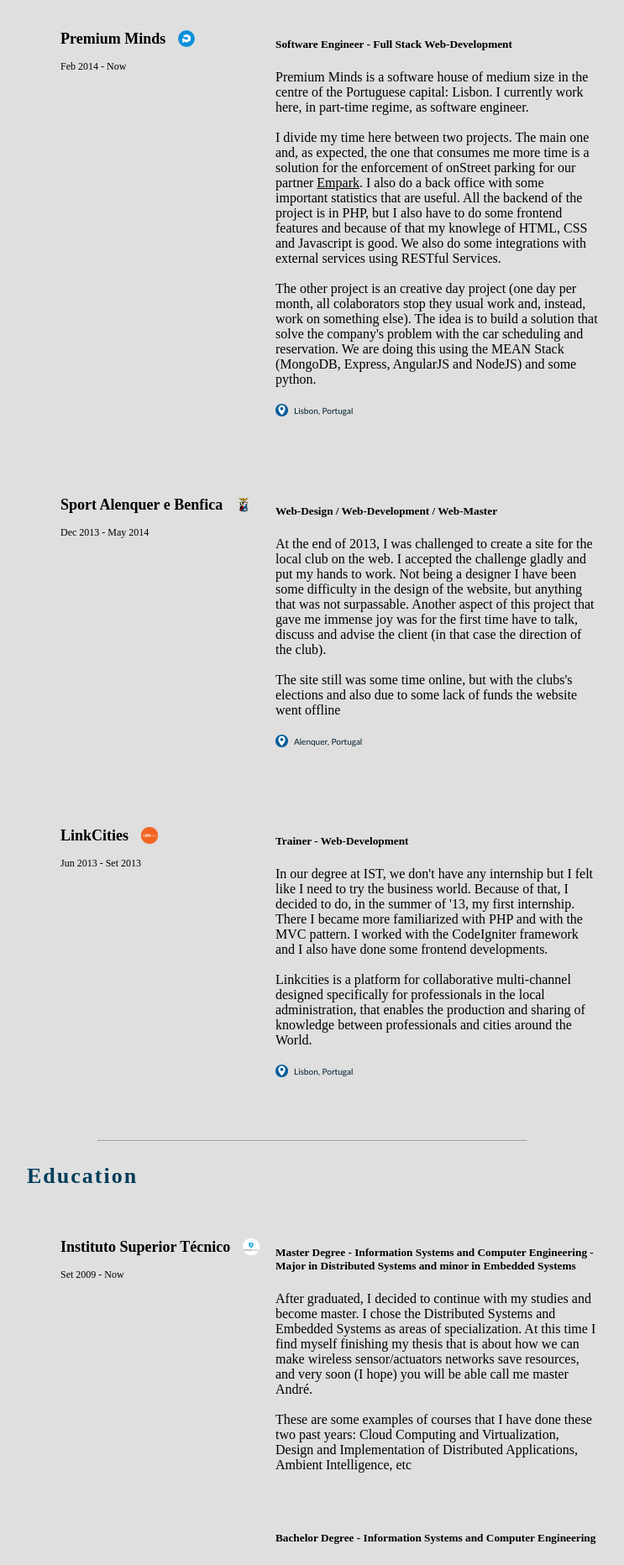
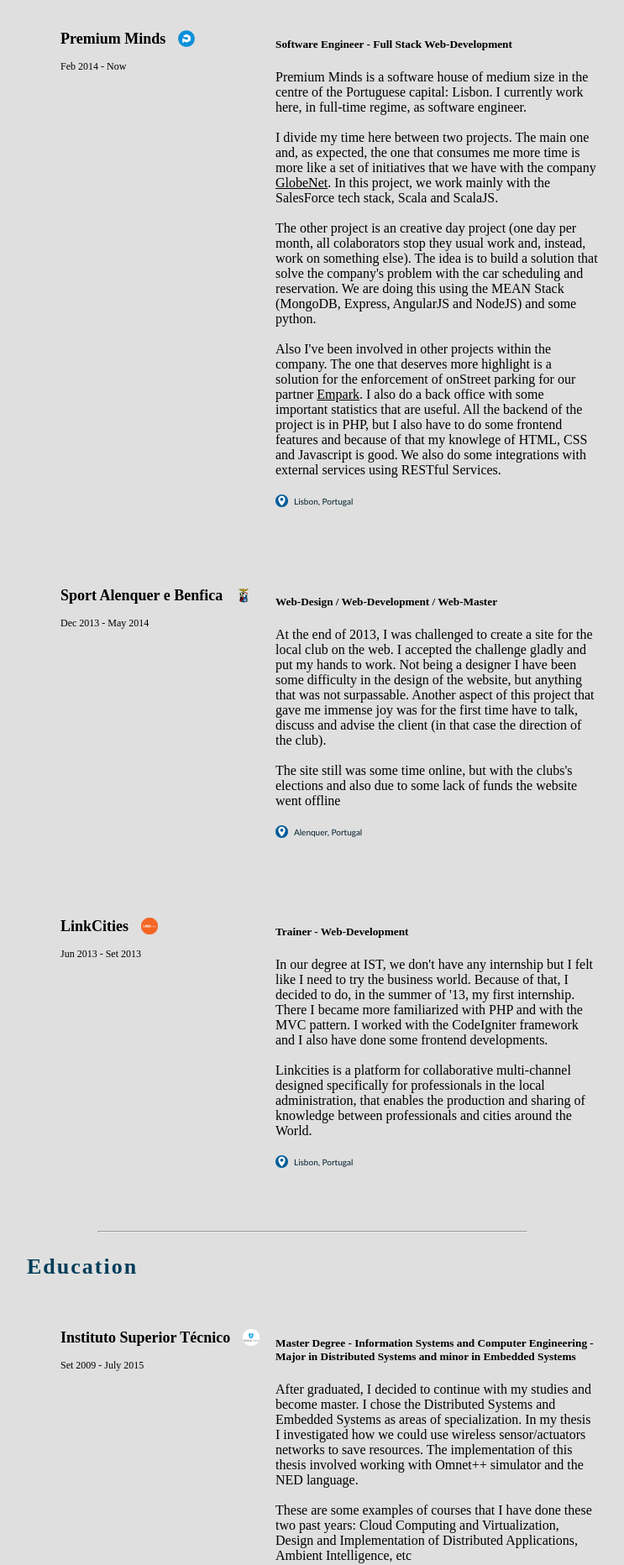
Before and after one commit to agarcao/agarcao.github.io, a plain HTML site: page index.html in a window 1280 px wide. Shown: the part 1106-2970 px from the top of the page at 84% size, without its empty margins (268-1011 px from the left). Drawn offline with nearby package versions, Linux system fonts and the light colour scheme; no server answers.

Commit message:
Update data

```diff
--- a/index.html
+++ b/index.html
@@ -53,9 +53,10 @@
 					</div>
 					<div class="description_collumn">
 						<h5 class="position"><strong>Software Engineer - Full Stack Web-Development</strong></h5>
-						<span>Premium Minds is a software house of medium size in the centre of the Portuguese capital: Lisbon. I currently work here, in part-time regime, as software engineer. <br /><br />
-						I divide my time here between two projects. The main one and, as expected, the one that consumes me more time is a solution for the enforcement of onStreet parking for our partner  <a target="_blank" href="https://www.empark.com/pt/en/" style="color: inherit;">Empark</a>. I also do a back office with some important statistics that are useful. All the backend of the project is in PHP, but I also have to do some frontend features and because of that my knowlege of HTML, CSS and Javascript is good. We also do some integrations with external services using RESTful Services.<br /><br />
-						The other project is an creative day project (one day per month, all colaborators stop they usual work and, instead, work on something else). The idea is to build a solution that solve the company's problem with the car scheduling and reservation. We are doing this using the MEAN Stack (MongoDB, Express, AngularJS and NodeJS) and some python.</span>
+						<span>Premium Minds is a software house of medium size in the centre of the Portuguese capital: Lisbon. I currently work here, in full-time regime, as software engineer. <br /><br />
+						I divide my time here between two projects. The main one and, as expected, the one that consumes me more time is more like a set of initiatives that we have with the company <a target="_blank" href="https://globenet.net/en/" style="color: inherit;">GlobeNet</a>. In this project, we work mainly with the SalesForce tech stack, Scala and ScalaJS.<br /><br />
+						The other project is an creative day project (one day per month, all colaborators stop they usual work and, instead, work on something else). The idea is to build a solution that solve the company's problem with the car scheduling and reservation. We are doing this using the MEAN Stack (MongoDB, Express, AngularJS and NodeJS) and some python.<br /><br />
+						Also I've been involved in other projects within the company. The one that deserves more highlight is a solution for the enforcement of onStreet parking for our partner  <a target="_blank" href="https://www.empark.com/pt/en/" style="color: inherit;">Empark</a>. I also do a back office with some important statistics that are useful. All the backend of the project is in PHP, but I also have to do some frontend features and because of that my knowlege of HTML, CSS and Javascript is good. We also do some integrations with external services using RESTful Services.</span>
 						<div class="location"><img src="images/icons/location_icon.png"><span style="position: relative; left: 7px; top: -3px;">Lisbon, Portugal</span></div>
 					</div>
 				</div>
@@ -91,11 +92,11 @@
 				<div class="experiences_row">
 					<div class="company_collumn">
 						<h4 class="name">Instituto Superior Técnico <a target="_blank" href="http://www.tecnico.ulisboa.pt/en"><img src="images/companies/ist.png"></a></h4>
-						<h6 class="date">Set 2009 - Now</h6>
+						<h6 class="date">Set 2009 - July 2015</h6>
 					</div>
 					<div class="description_collumn">
 						<h5 class="position"><strong>Master Degree - Information Systems and Computer Engineering - Major in Distributed Systems and minor in Embedded Systems</strong></h5>
-						<span>After graduated, I decided to continue with my studies and become master. I chose the Distributed Systems and Embedded Systems as areas of specialization. At this time I find myself finishing my thesis that is about how we can make wireless sensor/actuators networks save resources, and very soon (I hope) you will be able call me master André. <br /><br />
+						<span>After graduated, I decided to continue with my studies and become master. I chose the Distributed Systems and Embedded Systems as areas of specialization. In my thesis I investigated how we could use wireless sensor/actuators networks to save resources. The implementation of this thesis involved working with Omnet++ simulator and the NED language. <br /><br />
 						These are some examples of courses that I have done these two past years: Cloud Computing and Virtualization, Design and Implementation of Distributed Applications, Ambient Intelligence, etc</span>
 						<h5 class="position" style="margin-top: 70px;"><strong>Bachelor Degree - Information Systems and Computer Engineering</strong></h5>
 						<span>This has been my first superior course. I choose Instituto Superior Técnico because that is one of the best schools of the country when talking about engineer and if I thought that if I want to be one I have to went to the best. The course provide me a solid background in the field of Information Systems and Computer Engineering, with a well-structured curriculum, based on techniques and best practices promoted internationally.  <br /><br />
@@ -207,7 +208,7 @@
 	<script>
 	  $(function(){
 	      $(".wrapper_text").typed({
-	        strings: ["<h1>Hey there, my name is André Garção</h1> <p>I'm a portuguese software engineer currently studying and working in Lisbon. Welcome to my personal space on the web where I've my résumé and, in the future, my blog  :)"],
+	        strings: ["<h1>Hey there, my name is André Garção</h1> <p>I'm a portuguese software engineer currently working in Lisbon. Welcome to my personal space on the web where I've my résumé and, in the future, my blog  :)"],
 	        typeSpeed: 5,
 	        startDelay: 5000,
 	        showCursor: false
```
